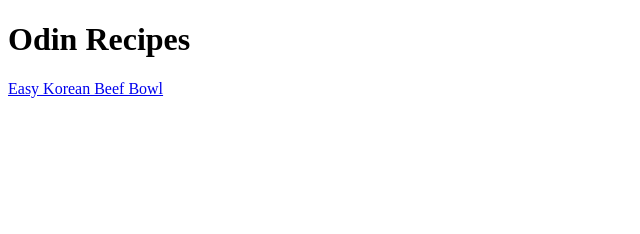
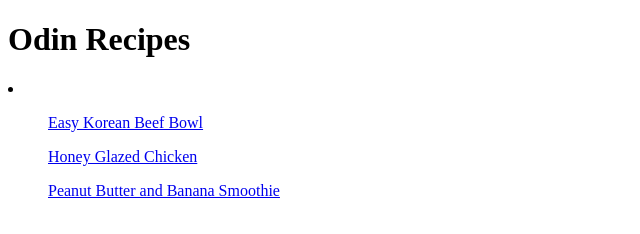
Before and after one commit to PhoenixGYT/odin-recipes, a plain HTML site: page index.html in a window 1280 px wide. Shown: the whole page, without its empty margins (0-640 px from the left). Drawn offline with Linux system fonts and the light colour scheme.

Commit message:
Added all links to the different recipe pages

```diff
--- a/index.html
+++ b/index.html
@@ -7,6 +7,10 @@
 </head>
 <body>
     <h1>Odin Recipes</h1>
-    <a href="recipes/EasyKoreanBeefBowl.html">Easy Korean Beef Bowl</a>
+    <li>
+        <ul><a href="recipes/EasyKoreanBeefBowl.html">Easy Korean Beef Bowl</a></ul>
+        <ul><a href="recipes/HoneyGlazedChicken.html">Honey Glazed Chicken</a></ul>
+        <ul><a href="recipes/HighProteinSmoothie.html">Peanut Butter and Banana Smoothie</ul>
+    </li>
 </body>
 </html>
```
